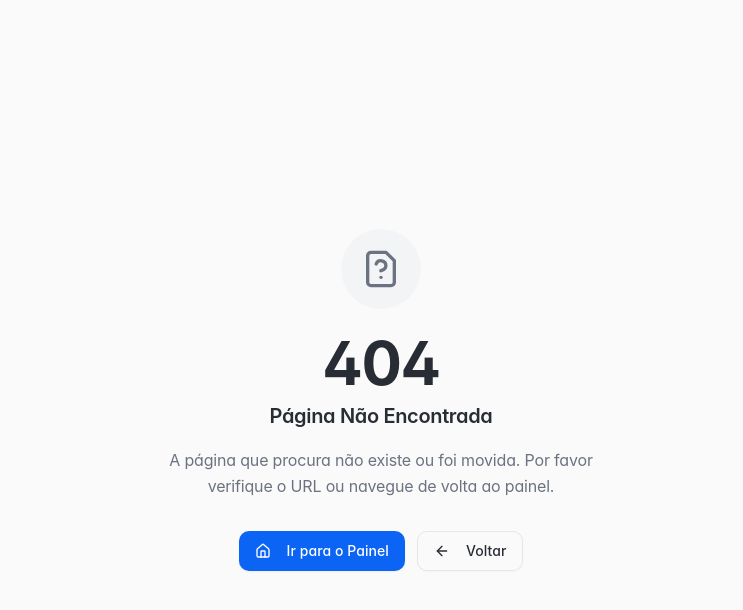
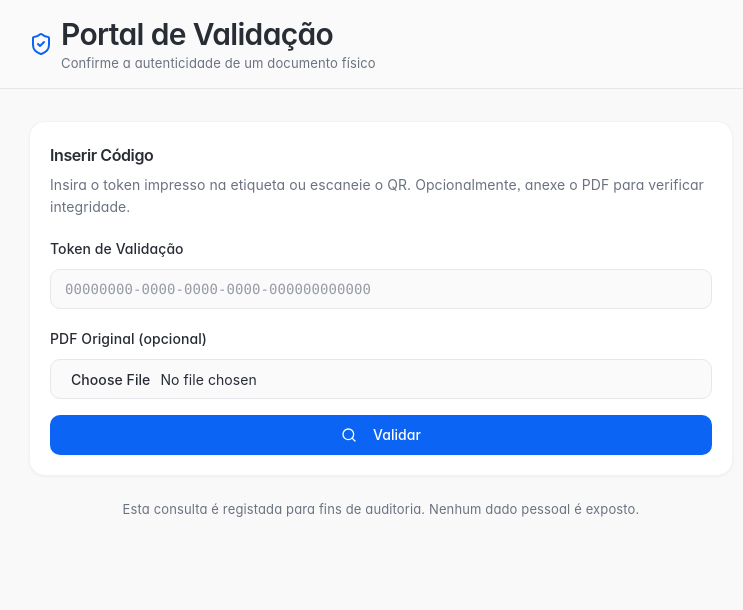
Before and after one commit to anicetocarvalho-source/gestaodocumental, a React (Vite) app: page /validate-seal in a window 1280 px wide. Before the commit this address had no page. Shown: the top 610 px of the page, without its empty margins (259-1002 px from the left). Built offline with nearby package versions, Linux system fonts and the light colour scheme; the HTML template or start-up script is replaced by a standard one.

Commit message:
Changes
Co-authored-by: anicetocarvalho-source <257143866+anicetocarvalho-source@users.noreply.github.com>

```diff
--- a/src/App.tsx
+++ b/src/App.tsx
@@ -48,6 +48,7 @@ import ProtocolBook from "./pages/ProtocolBook";
 import PhysicalSealRegister from "./pages/PhysicalSealRegister";
 import PhysicalSealsList from "./pages/PhysicalSealsList";
 import PhysicalSealDetail from "./pages/PhysicalSealDetail";
+import ValidateSeal from "./pages/ValidateSeal";
 import ResetPassword from "./pages/ResetPassword";
 import Auth from "./pages/Auth";
 import NotFound from "./pages/NotFound";
@@ -72,6 +73,8 @@ const App = () => (
               <Route path="/auth" element={<Auth />} />
               <Route path="/reset-password" element={<ResetPassword />} />
               <Route path="/access-denied" element={<AccessDenied />} />
+              <Route path="/validate-seal" element={<ValidateSeal />} />
+              <Route path="/validate-seal/:token" element={<ValidateSeal />} />
 
               {/* Rotas protegidas */}
               <Route path="/" element={<ProtectedRoute><Index /></ProtectedRoute>} />
```
